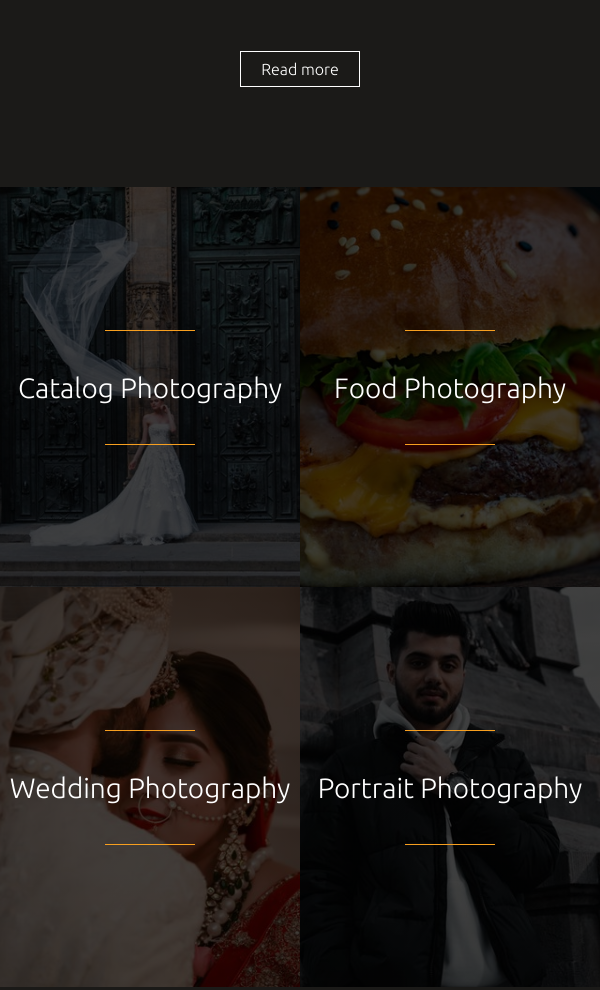
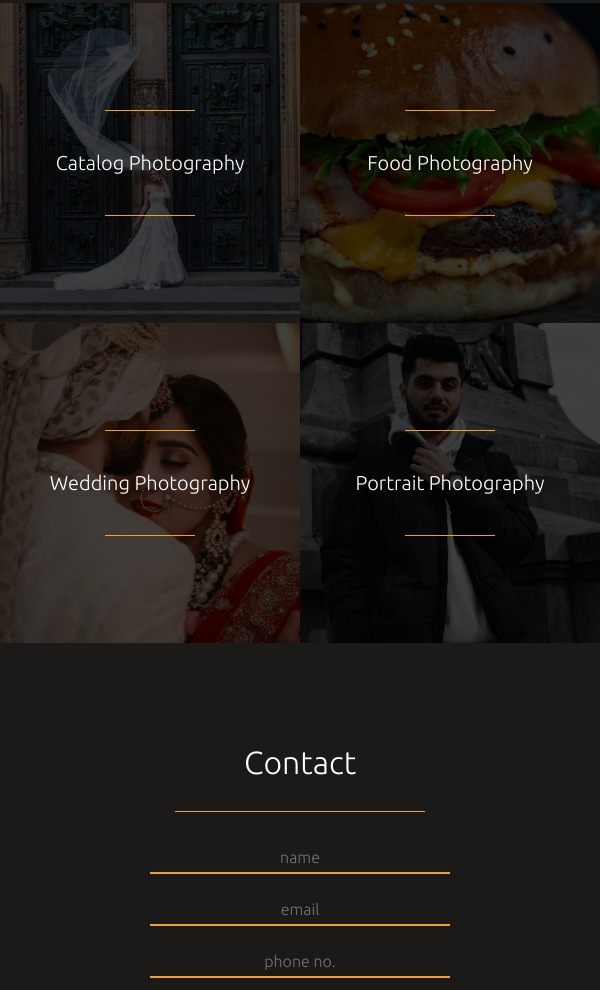
Before and after one commit to vaibhav-rana/Instant-Photography, a plain HTML site: page index.html in a window 600 px wide. Shown: the part 1456-2446 px from the top of the page. Drawn offline with nearby package versions, Linux system fonts and the light colour scheme.

Commit message:
Add files via upload

```diff
--- a/scss/style.scss
+++ b/scss/style.scss
@@ -171,3 +171,82 @@ h2::after {
     border: 1px solid $logo-color;
   }
 }
+// Small devices (landscape phones, 576px and up)
+@media (min-width: 576px) and (max-width: 767.98px) {
+  h2::after {
+    content: "";
+    display: block;
+    height: 1px;
+    background-color: $logo-color;
+    width: 50%;
+    margin: 30px auto;
+  }
+  #header {
+    height: 90vh;
+
+    .center_div {
+      h1 {
+        letter-spacing: 15px;
+      }
+      p {
+        letter-spacing: 8px;
+      }
+    }
+  }
+  #about {
+    padding: 0px auto;
+
+    p {
+      padding: 15px 60px;
+      font-size: 15px;
+    }
+  }
+  #services {
+    z-index: 1;
+    .bg-catalog {
+      height: 40vh;
+    }
+    .bg-food {
+      height: 40vh;
+    }
+    .bg-wedding {
+      height: 40vh;
+    }
+    .bg-potrait {
+      height: 40vh;
+    }
+    h3 {
+      height: 40vh;
+      font-size: 20px;
+    }
+    h3::before,
+    h3::after {
+      content: "";
+      display: block;
+      height: 1px;
+      background-color: $logo-color;
+      width: 30%;
+      margin: 40px auto;
+      margin-top: 40px;
+    }
+  }
+  #contact {
+    h2 {
+      margin: 0;
+    }
+    input,
+    textarea {
+      margin: 20px auto;
+
+      width: 60%;
+
+      padding: 3px;
+    }
+    button {
+      margin-top: 10px;
+    }
+  }
+}
+// Medium devices (tablets, 768px and up)
+@media (min-width: 768px) and (max-width: 991.98px) {
+}
```
Also changed, not shown: css/style.css, 1 other file.
